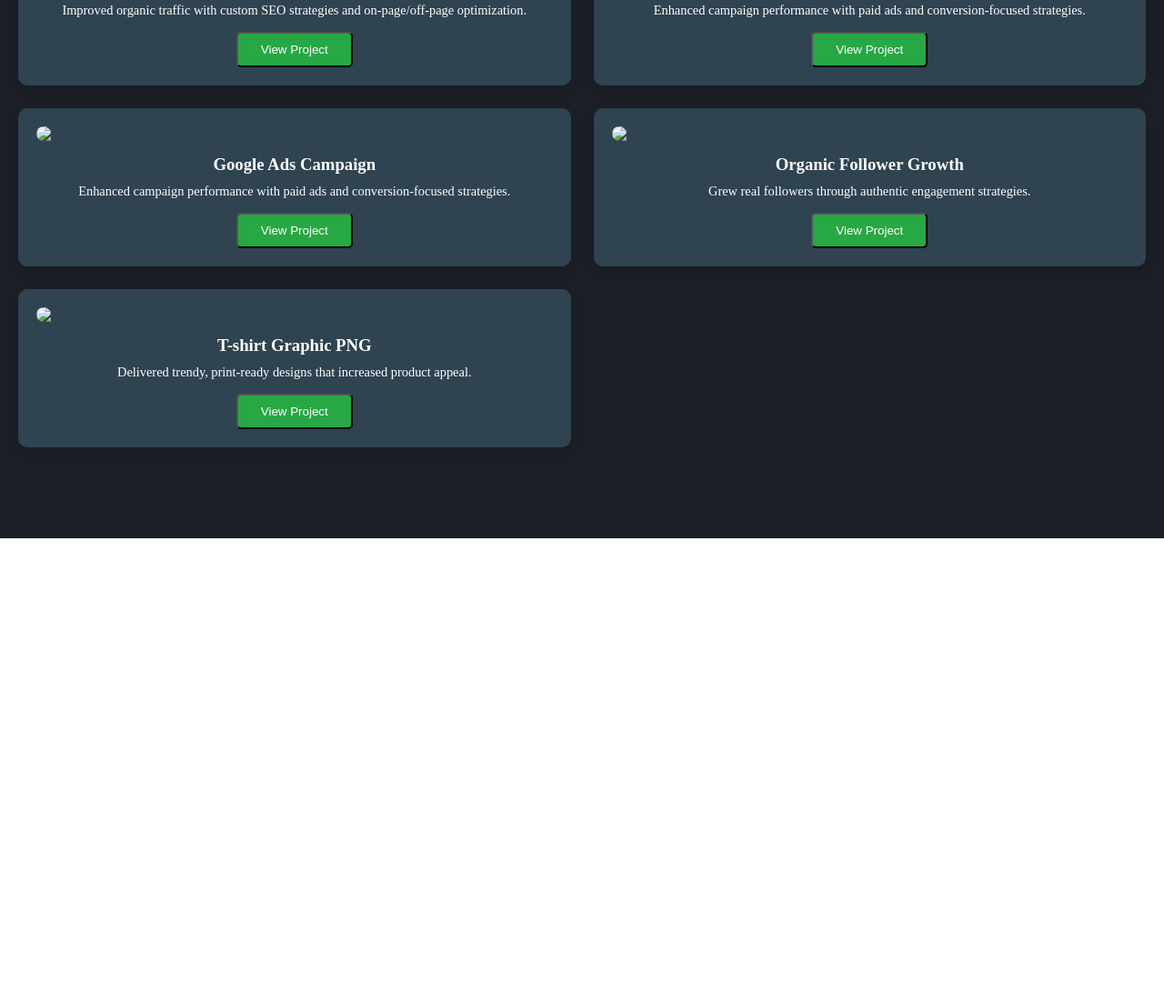
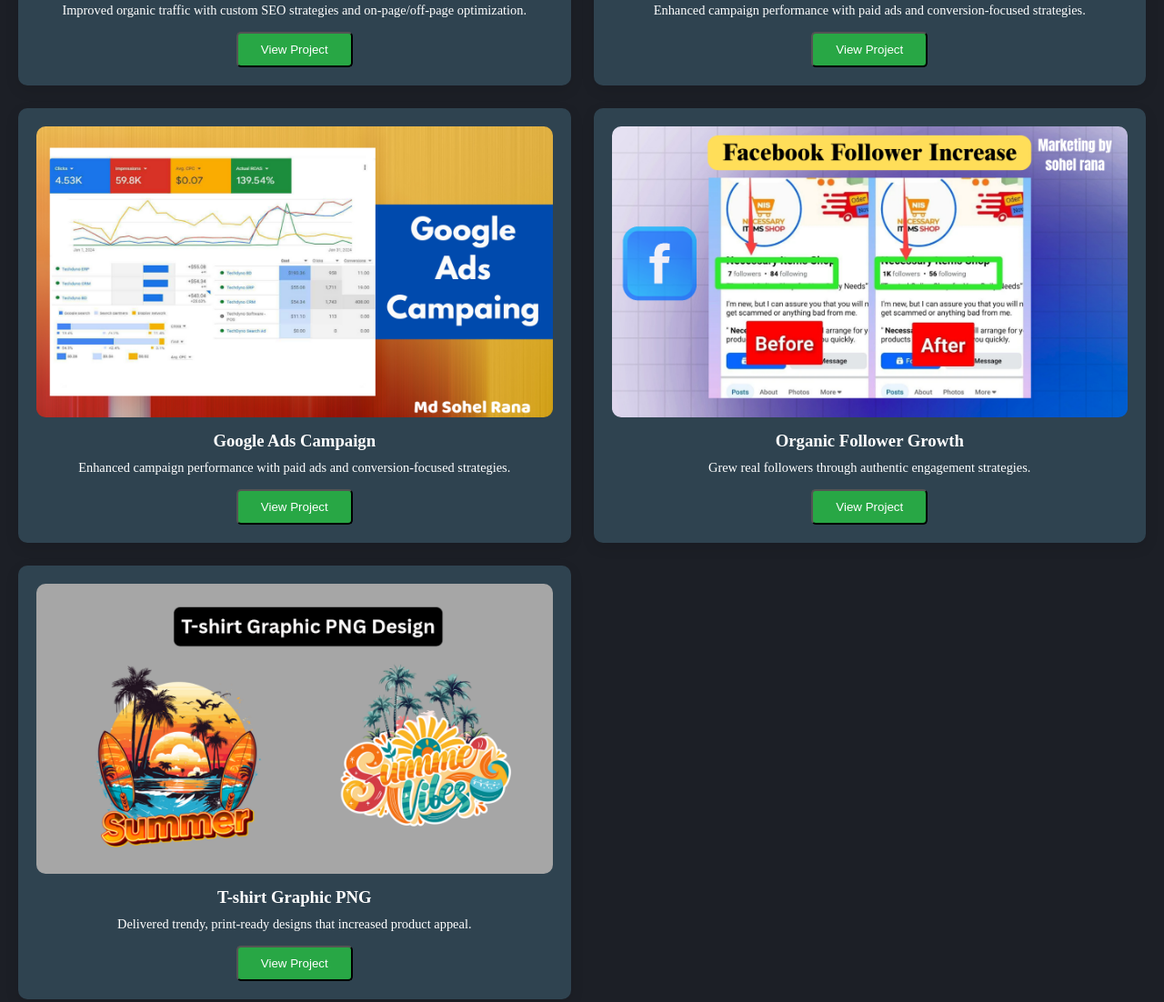
Before and after one commit to sohel-rana863/sohel, a plain HTML site: page all-project.html in a window 1280 px wide. Shown: the part 1074-2176 px from the top of the page at 91% size. Before the commit the page ends 1666 px from the top, so only its background shows below. Drawn offline with Linux system fonts and the light colour scheme.

Commit message:
Update all-project.html

```diff
--- a/all-project.html
+++ b/all-project.html
@@ -443,7 +443,7 @@
  </div>
 
   <div class="project-card">
-   <img src="project/port6.jpg">
+   <img src="port6.jpg">
    <h3> Google Ads Campaign </h3>
    <p> Enhanced campaign performance with paid ads and conversion-focused strategies.</p>
   <button class="view-btn" onclick="openModal(5)">View Project</button>
@@ -451,7 +451,7 @@
 
 
 <div class="project-card">
-  <img src="project/port24.jpg">
+  <img src="port24.jpg">
   <h3> Organic Follower Growth </h3>
   <p> Grew real followers through authentic engagement strategies.</p>
   <button class="view-btn" onclick="openModal(6)">View Project</button>
@@ -491,7 +491,7 @@
 
 
   <div class="project-card">
-   <img src="project/port32.png">
+   <img src="port32.png">
    <h3> T-shirt Graphic PNG </h3>
    <p> Delivered trendy, print-ready designs that increased product appeal.</p>
   <button class="view-btn" onclick="openModal(7)">View Project</button>
```
